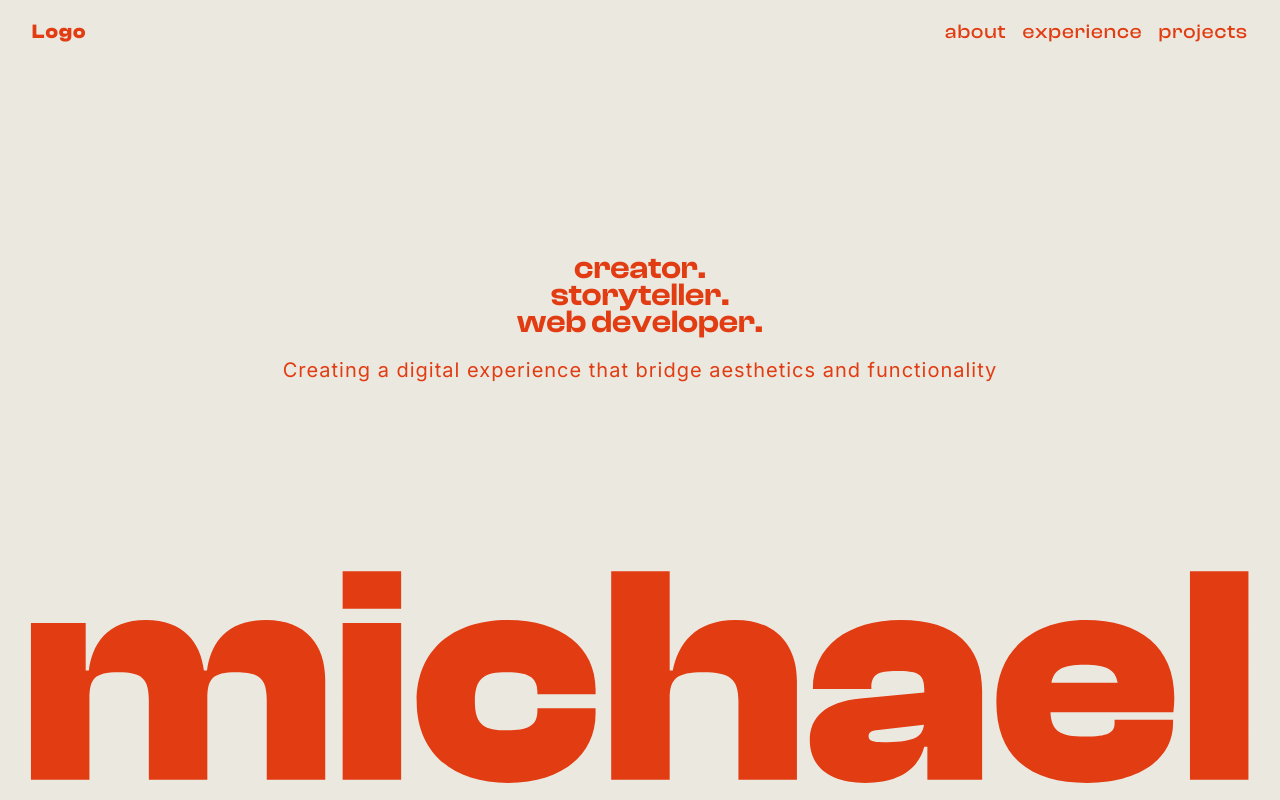
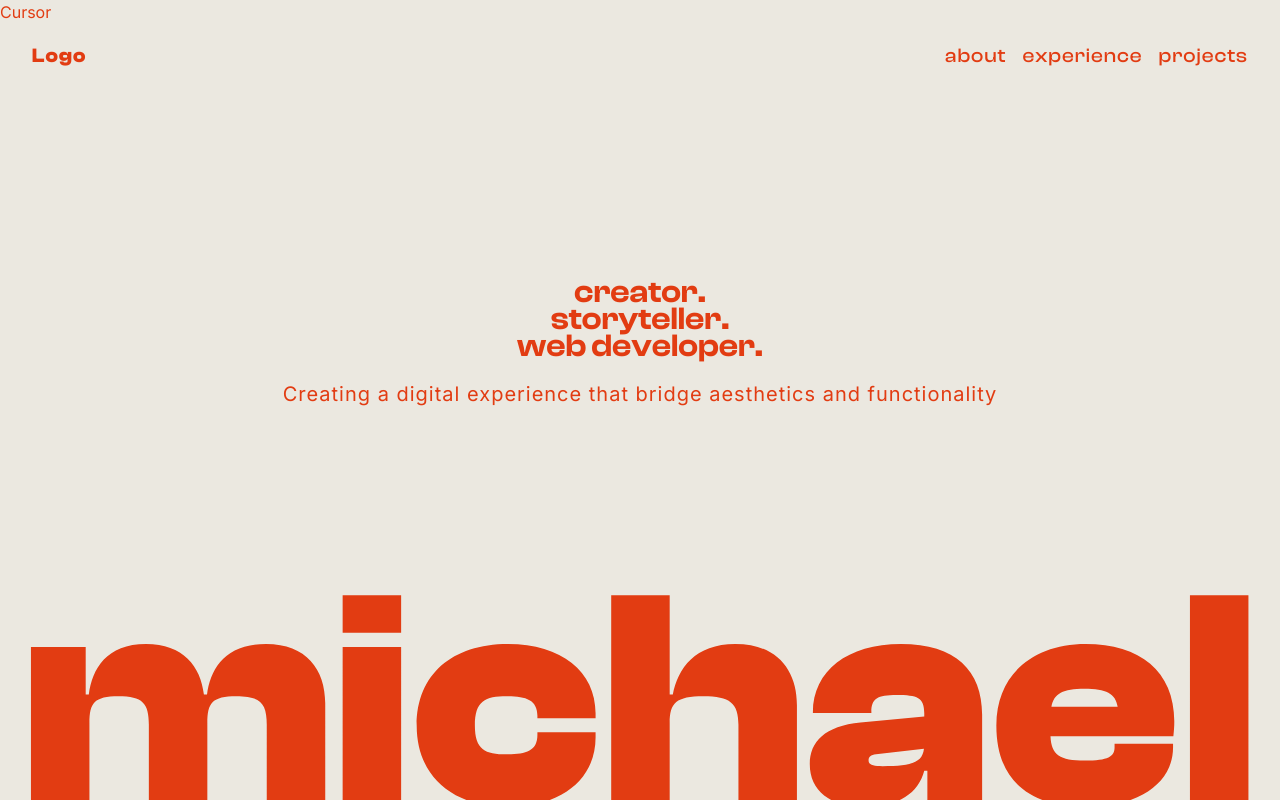
Before and after one commit to michaelcanonizado/michaelcanonizado, a Next.js app: page / in a window 1280 px wide. Shown: the top 800 px of the page. Built offline with nearby package versions, Linux system fonts and the light colour scheme.

Commit message:
chore: initialize <Cursor/>

```diff
--- /dev/null
+++ b/src/app/cursor.tsx
@@ -0,0 +1,7 @@
+import React from 'react';
+
+const Cursor = () => {
+  return <div>Cursor</div>;
+};
+
+export default Cursor;
--- a/src/app/layout.tsx
+++ b/src/app/layout.tsx
@@ -3,6 +3,7 @@ import type { Metadata } from 'next';
 import '@/styles/globals.css';
 import { inter, clashDisplay } from '@/styles/fonts';
 import NavigationBar from '@/components/sections/navigation-bar';
+import Cursor from './cursor';
 
 export const metadata: Metadata = {
   title: 'Michael Canonizado',
@@ -23,6 +24,7 @@ export default function RootLayout({
           clashDisplay.variable
         )}
       >
+        <Cursor />
         <NavigationBar />
         {children}
       </body>
```
